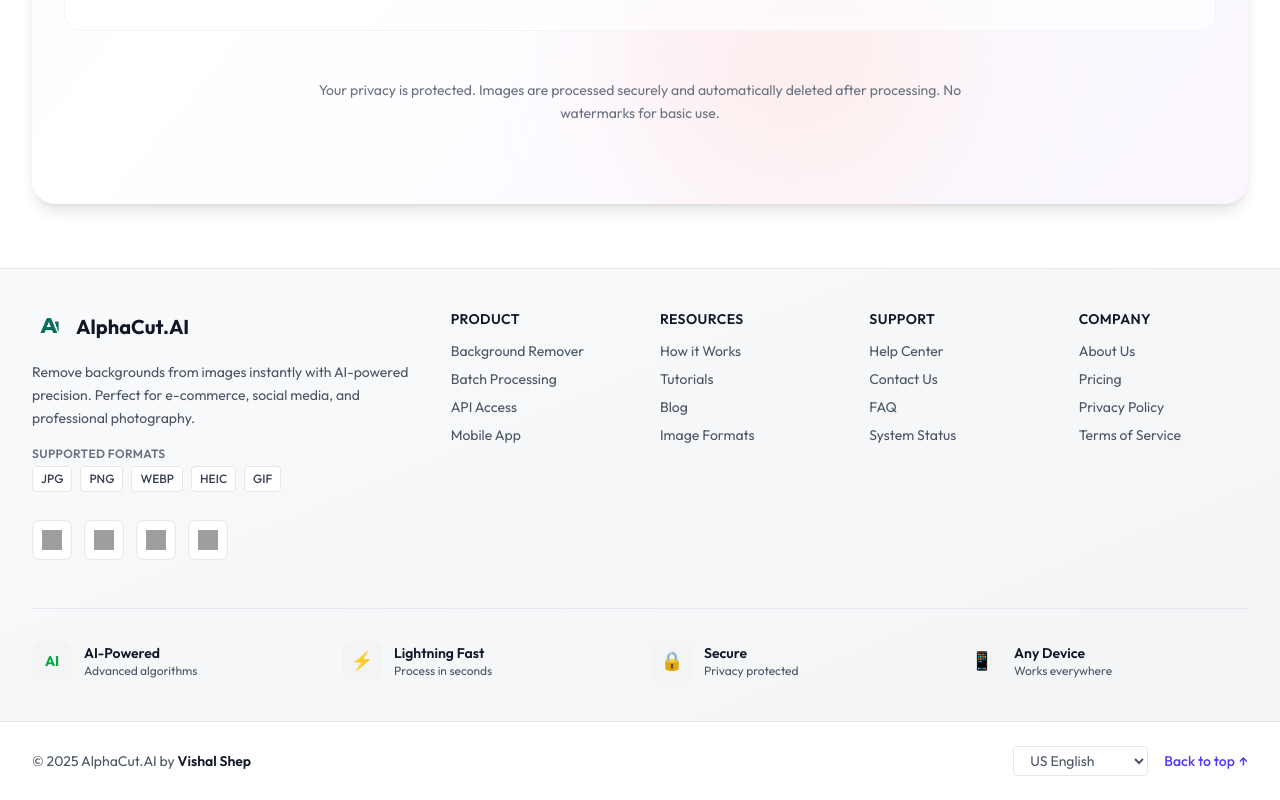
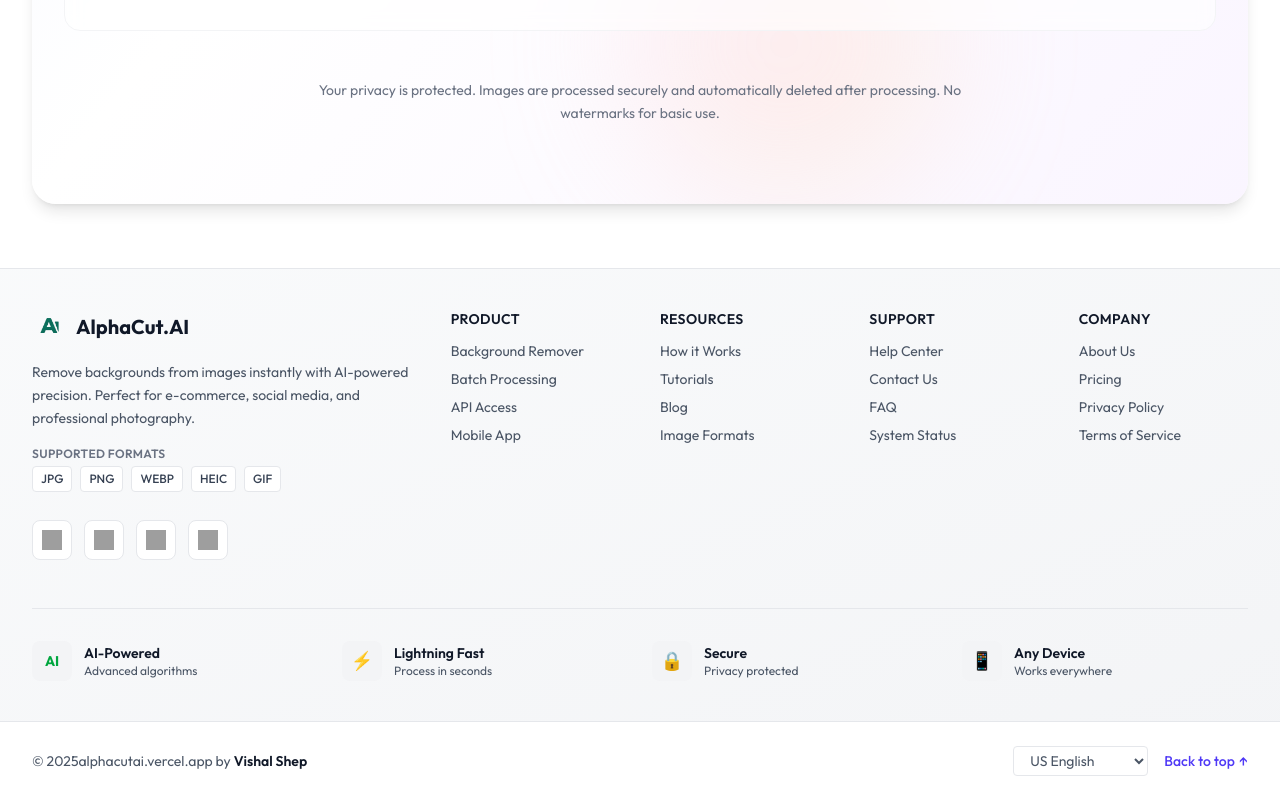
Before and after one commit to vishalshep08/AlphaCutAI, a React (Vite) app: page / in a window 1280 px wide. Shown: the part 6514-7314 px from the top of the page. Built offline with nearby package versions, Linux system fonts and the light colour scheme; no server answers; grey boxes are pictures that could not be loaded.

Commit message:
Fix: Footer links

```diff
--- a/src/components/Footer.jsx
+++ b/src/components/Footer.jsx
@@ -173,7 +173,7 @@
           <div className="flex flex-col sm:flex-row justify-between items-center gap-4">
 
             <p className="text-sm text-gray-600 text-center sm:text-left">
-              &copy; {new Date().getFullYear()} AlphaCut.AI by{" "}
+              &copy; {new Date().getFullYear()}alphacutai.vercel.app by{" "}
               <span className="font-semibold text-gray-900">Vishal Shep</span>
             </p>
 
```
